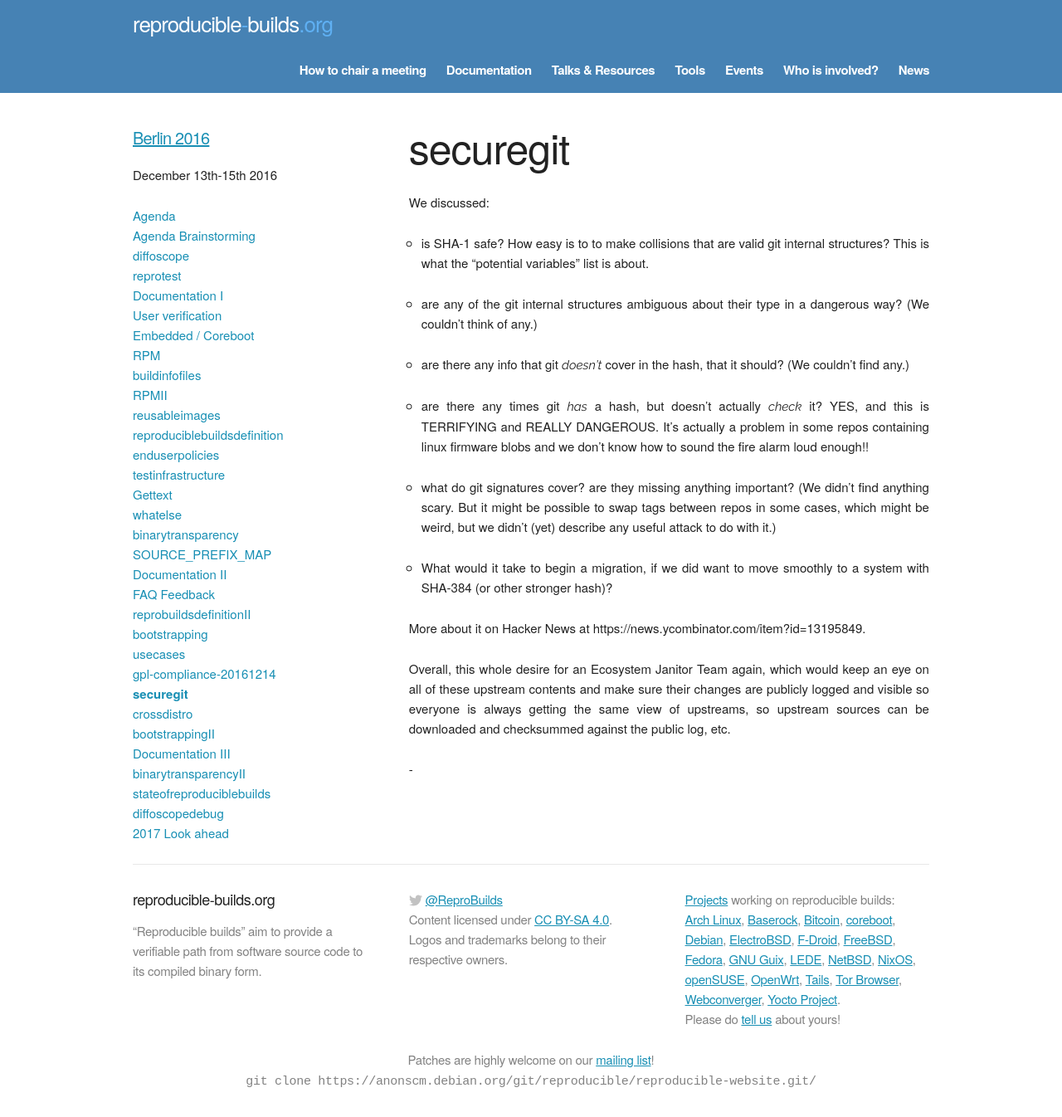
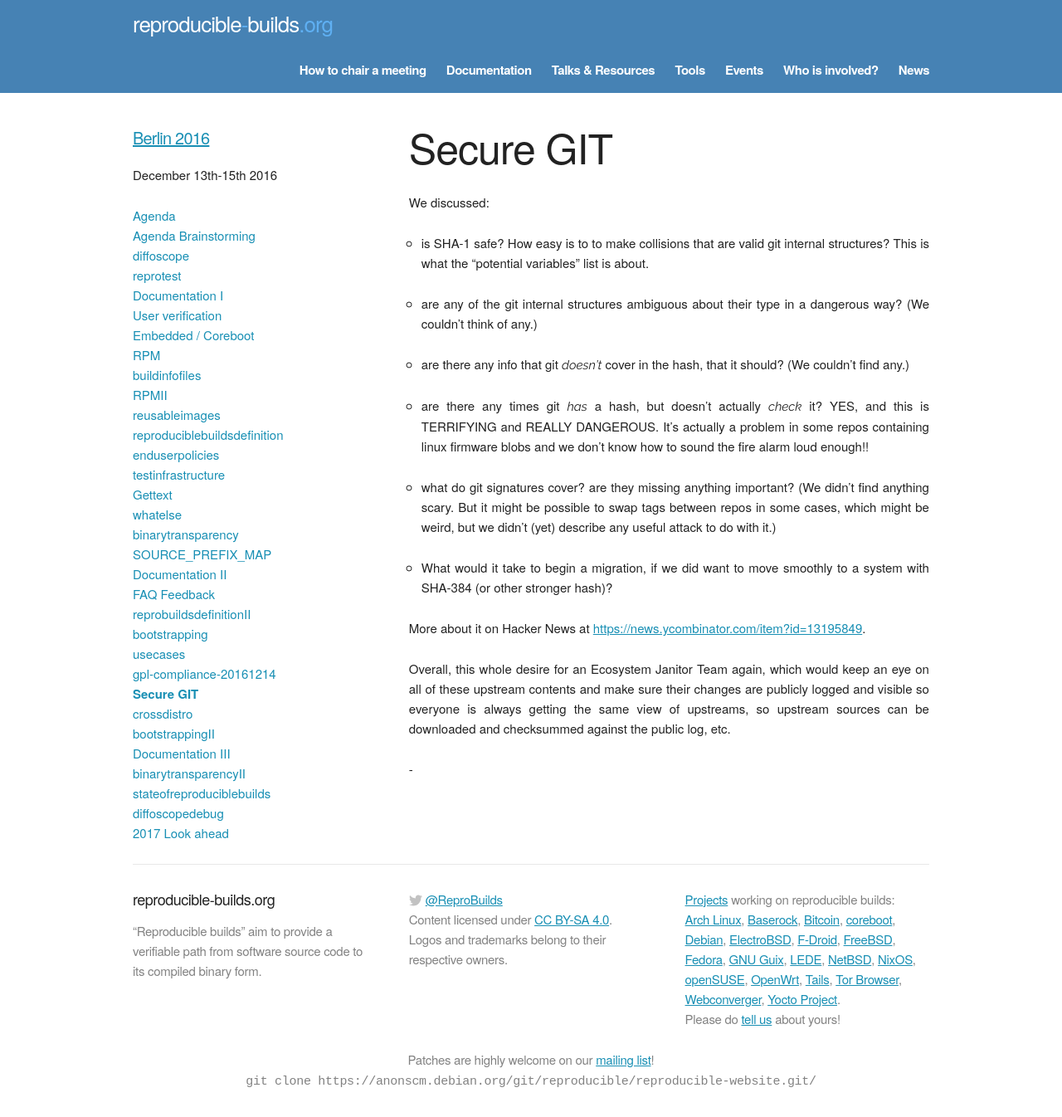
Before and after one commit to prototypefund/reproducible-website, a Jekyll site: the page built from _events/berlin2016/securegit.md, in a window 1280 px wide. Shown: the whole page at 83% size. Built offline with Jekyll 4.4.1, drawn with Linux system fonts in a browser that asks for light colours; some web fonts are replaced.

Commit message:
format nicely
Signed-off-by: Holger Levsen <holger@layer-acht.org>

```diff
--- a/_events/berlin2016/securegit.md
+++ b/_events/berlin2016/securegit.md
@@ -1,6 +1,6 @@
 ---
 layout: event_detail
-title: securegit
+title: Secure GIT
 event: berlin2016
 order: 240
 permalink: /events/berlin2016/securegit/
@@ -21,7 +21,8 @@ We discussed:
 - What would it take to begin a migration, if we did want to move smoothly to a system with SHA-384 (or other stronger hash)?
 
 
-More about it on Hacker News at https://news.ycombinator.com/item?id=13195849.
+More about it on Hacker News at [https://news.ycombinator.com/item?id=13195849](https://news.ycombinator.com/item?id=13195849).
+
 
 Overall, this whole desire for an Ecosystem Janitor Team again, which would keep an eye on all of these upstream contents and make sure their changes are publicly logged and visible so everyone is always getting the same view of upstreams, so upstream sources can be downloaded and checksummed against the public log, etc.
 
```
